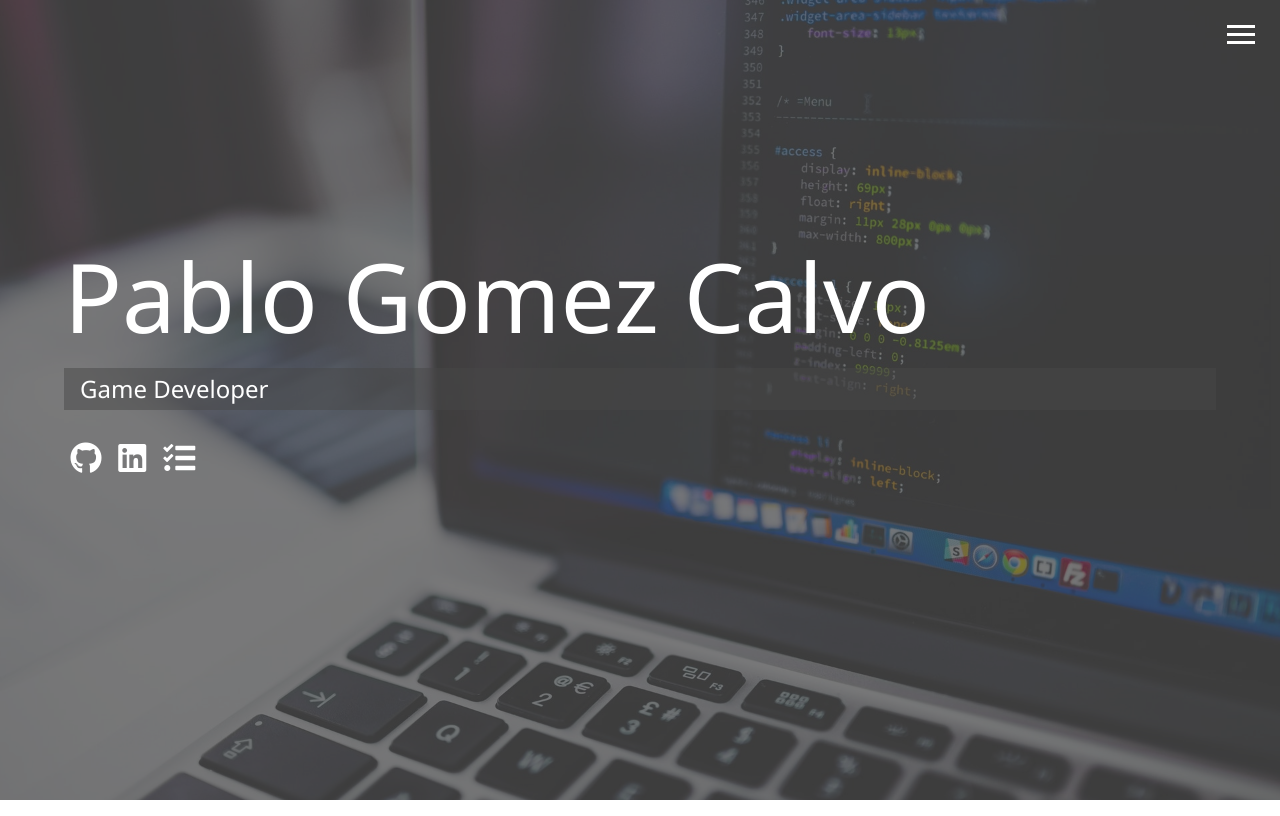
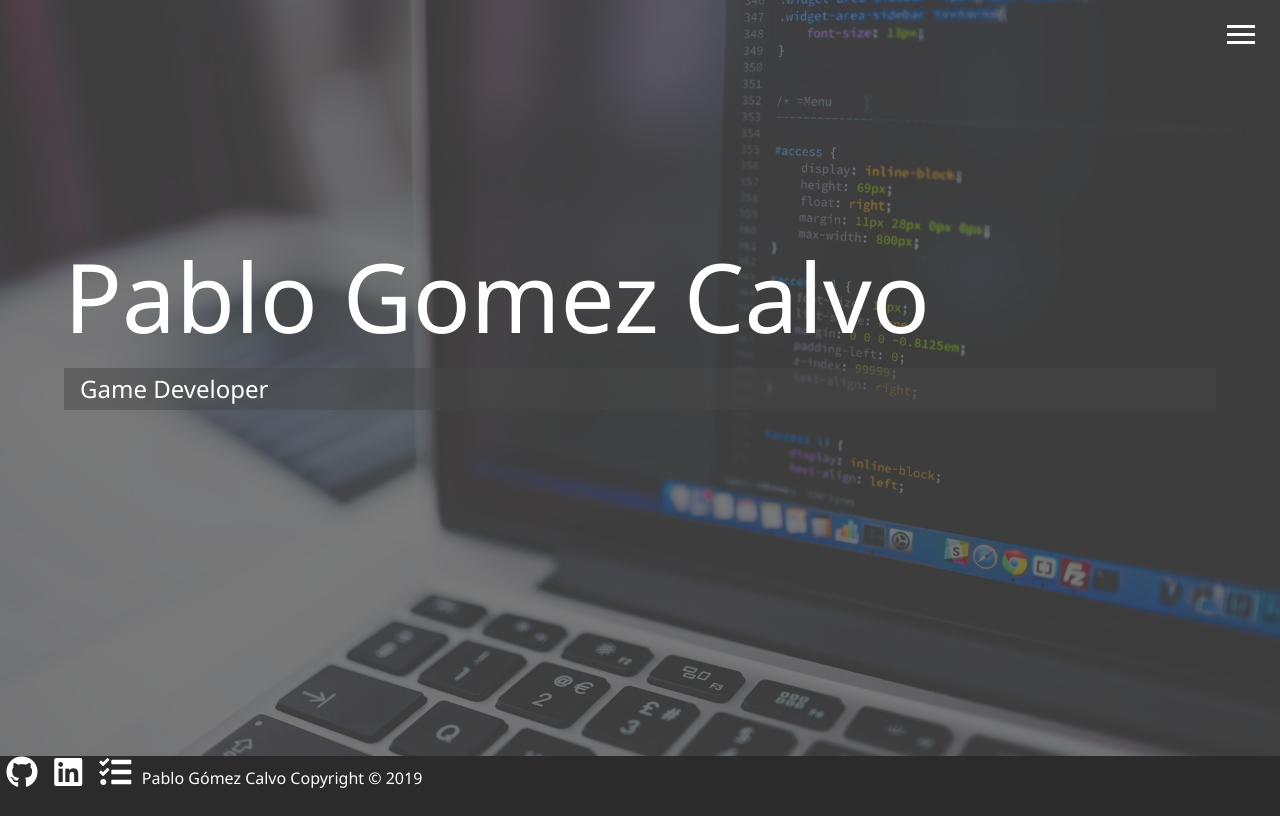
Before and after one commit to PabloGomezCalvo/pablogomezcalvo.github.io, a website: page index.html in a window 1280 px wide. Drawn offline with Linux system fonts and the light colour scheme.

Commit message:
footer implemented

```diff
--- a/index.html
+++ b/index.html
@@ -69,6 +69,9 @@
       <h2 class="sm-heading">
         Game Developer
       </h2>
+    </main>
+
+    <footer id="main-footer">
       <div class="icons">
         <a href="https://github.com/PabloGomezCalvo">
           <i class="fab fa-github fa-2x"></i>
@@ -79,8 +82,9 @@
         <a href="https://www.pivotaltracker.com/n/projects/2284622">
           <i class="fas fa-tasks fa-2x"></i>
         </a>
+        Pablo Gómez Calvo Copyright &copy; 2019
       </div>
-    </main>
+    </footer>
 
     <!-- javascripts scripts includes -->
     <script src="js/main.js"></script>
--- a/scss/main.scss
+++ b/scss/main.scss
@@ -55,7 +55,8 @@ header {
 //Div where all the information is displayed
 main {
   padding: 4rem;
-  height: 100%;
+  //height: 100%;
+  min-height: calc(100vh - 60px);
   .icons {
     margin-top: 1rem;
 
@@ -78,3 +79,24 @@ main {
     }
   }
 }
+
+footer {
+  .icons {
+    margin-top: 1rem;
+    text-align: left;
+    a {
+      padding: 0.4rem;
+      &:hover {
+        color: $secondary-color;
+        //Like calling a function you declare up
+        @include easeOut();
+      }
+    }
+  }
+}
+#main-footer {
+  text-align: center;
+  background: darken($color: $primary-color, $amount: 10);
+  color: white;
+  height: 60px;
+}
```
Also changed, not shown: css/main.css.
